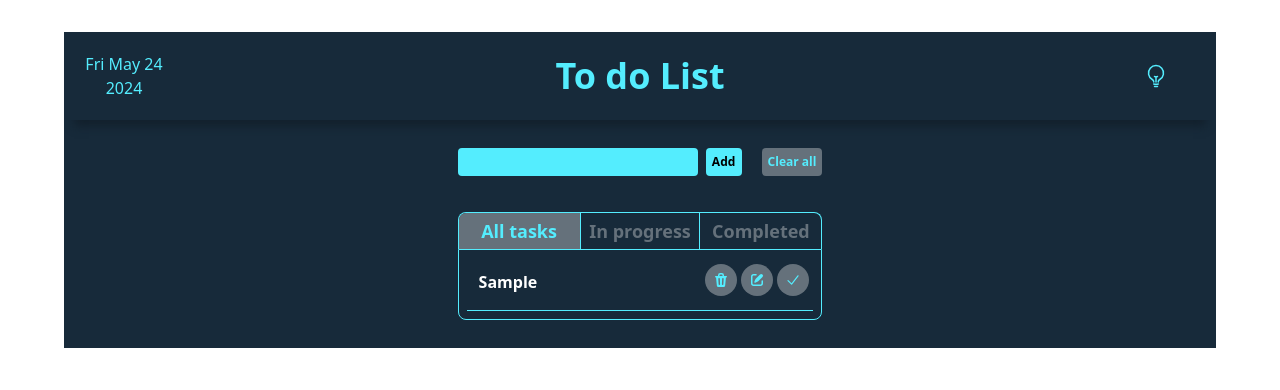
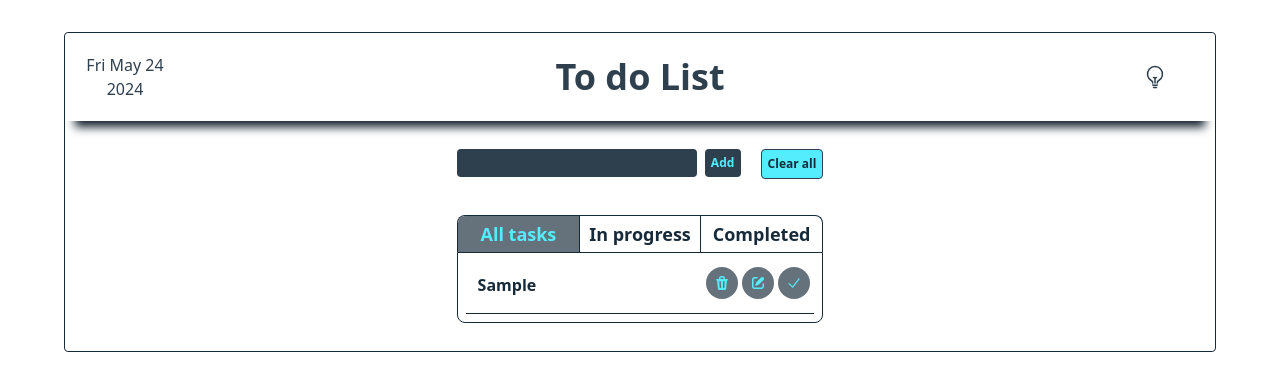
Before and after one commit to Rinakat225/Todo-list, a React (Create React App) app: page / in a window 1280 px wide. Both pictures are taken after typing "Sample" into the empty fields and a click on the button "Add". Shown: the top 390 px of the page. Built offline with nearby package versions, Linux system fonts and the light colour scheme.

Commit message:
Added dark mode switch and updated styling accordingly

```diff
--- a/src/App.js
+++ b/src/App.js
@@ -9,17 +9,25 @@ function classNames(...classes) {
 }
 
 export default function App() {
+    const [newTask, setNewTask] = useState('');
     const [userInput, setUserInput] = useState([]);
     const [showTasks, setShowTasks] = useState(false);
     const [edit, setEdit] = useState(null);
     const [editedInput, setEditedInput] = useState('');
     const [currentTab, setCurrentTab] = useState('all');
+    const [dark, setDark] = useState(false);
+
+    function handleDarkMode() {
+        setDark(!dark);
+        document.body.classList.toggle('dark');
+    }
 
     function handleAddNewTask(task) {
         setUserInput((previousTasks) => [...previousTasks, task]);
     }
 
     function handleClearAll() {
+        setNewTask('');
         setUserInput([]);
         setShowTasks(false);
     }
@@ -77,11 +85,11 @@ export default function App() {
     ).toDateString();
 
     return (
-        <div className="flex flex-col bg-[#172a3a] max-w-6xl h-auto mt-8 mx-auto">
-            <div className="text-[#54edfe] p-5 flex text-center items-center justify-between shadow-[0_16px_9px_-10px_rgba(18,32,44,1)]">
+        <div className="border-[#172a3a] border-[1px] rounded flex flex-col bg-white bg-[#ddfbff] dark:bg-[#172a3a] max-w-6xl h-auto mt-8 mx-auto">
+            <div className="text-[#2e3f4e] dark:text-[#54edfe] p-5 flex text-center items-center justify-between shadow-[0_16px_9px_-10px_rgba(18,32,44,1)]">
                 <span className="text-md w-20">{date}</span>
                 <h1 className="text-4xl font-bold ">To do List</h1>
-                <button className=" text-md">
+                <button onClick={() => handleDarkMode()}>
                     <svg
                         xmlns="http://www.w3.org/2000/svg"
                         fill="none"
@@ -101,6 +109,8 @@ export default function App() {
 
             <div className="self-center text-white ">
                 <NewTasks
+                    newTask={newTask}
+                    setNewTask={setNewTask}
                     onAddNewTask={handleAddNewTask}
                     onClearAll={handleClearAll}
                     userInput={userInput}
@@ -116,7 +126,7 @@ export default function App() {
                 )}
 
                 {showTasks ? (
-                    <div className="border-solid border-[1px] border-[#54edfe] rounded-b-lg mb-7">
+                    <div className="border-solid border-[1px] border-[#172a3a] dark:border-[#54edfe] rounded-b-lg mb-7">
                         {handleFilteredTasks().map((input) => (
                             <TaskList
                                 userInput={input.newTask}
--- a/src/components/NewTasks.js
+++ b/src/components/NewTasks.js
@@ -1,9 +1,13 @@
 import {useState} from 'react';
 import React from 'react';
 
-export default function NewTasks({onAddNewTask, onClearAll, onShowTasks}) {
-    const [newTask, setNewTask] = useState('');
-
+export default function NewTasks({
+    newTask,
+    setNewTask,
+    onAddNewTask,
+    onClearAll,
+    onShowTasks,
+}) {
     function handleSubmit(e) {
         e.preventDefault();
 
@@ -22,18 +26,18 @@ export default function NewTasks({onAddNewTask, onClearAll, onShowTasks}) {
         <div className="flex justify-center text-xs ">
             <form onSubmit={handleSubmit}>
                 <input
-                    className="bg-[#54edfe]  text-black rounded mr-2 p-1.5 mt-7 mb-9 w-60"
+                    className="bg-[#2e3f4e] dark:bg-[#54edfe] text-[#54edfe] font-bold dark:text-black rounded mr-2 p-1.5 mt-7 mb-9 w-60"
                     type="text"
                     value={newTask}
                     onChange={(event) => setNewTask(event.target.value)}
                 />
-                <button className="bg-[#54edfe] text-black rounded mr-5 p-1.5 font-bold w-9">
+                <button className="bg-[#2e3f4e] dark:bg-[#54edfe] text-[#54edfe] dark:text-black rounded mr-5 p-1.5 font-bold w-9">
                     Add
                 </button>
             </form>
 
             <button
-                className="bg-[#65717b] text-[#54edfe] rounded p-1.5 font-semibold w-13 mt-7 mb-9"
+                className="border-solid border-[1px] border-[#2e3f4e] bg-[#54edfe] dark:bg-[#65717b] text-[#172a3a] dark:text-[#54edfe] rounded p-1.5 font-semibold w-13 mt-7 mb-9"
                 onClick={() => onClearAll()}
             >
                 Clear all
--- a/src/components/Tabs.js
+++ b/src/components/Tabs.js
@@ -1,10 +1,10 @@
 export default function Tabs({setCurrentTab, currentTab}) {
     return (
-        <div className="font-semibold text-[#65717b] overflow-hidden flex justify-between text-lg border-solid border-b-0 border-[1px] border-[#54edfe] rounded-t-lg ">
+        <div className="font-semibold text-[#172a3a] dark:text-[#65717b] overflow-hidden flex justify-between text-lg border-solid border-b-0 border-[1px] border-[#172a3a] dark:border-[#54edfe] rounded-t-lg ">
             <button
                 className={
                     currentTab === 'all'
-                        ? 'w-1/3 bg-[#65717b] text-[#54edfe] '
+                        ? 'w-1/3 bg-[#65717b] dark:bg-[#65717b] text-[#54edfe] '
                         : 'p-1 w-1/3'
                 }
                 onClick={() => setCurrentTab('all')}
@@ -14,8 +14,8 @@ export default function Tabs({setCurrentTab, currentTab}) {
             <button
                 className={
                     currentTab === 'inProgress'
-                        ? 'w-1/3 bg-[#65717b] text-[#54edfe] '
-                        : 'p-1 border-solid border-[#54edfe] border-r-[1px] border-l-[1px] w-1/3 '
+                        ? 'w-1/3 bg-[#65717b]  dark:bg-[#65717b] text-[#54edfe] '
+                        : 'p-1 border-solid border-[#172a3a] dark:border-[#54edfe] border-r-[1px] border-l-[1px] w-1/3 '
                 }
                 onClick={() => setCurrentTab('inProgress')}
             >
@@ -24,7 +24,7 @@ export default function Tabs({setCurrentTab, currentTab}) {
             <button
                 className={
                     currentTab === 'completed'
-                        ? 'w-1/3 bg-[#65717b] text-[#54edfe] '
+                        ? 'w-1/3 bg-[#65717b]  dark:bg-[#65717b] text-[#54edfe] '
                         : 'p-1 w-1/3'
                 }
                 onClick={() => setCurrentTab('completed')}
--- a/src/components/TaskList.js
+++ b/src/components/TaskList.js
@@ -18,15 +18,15 @@ export default function TaskList({
             <div
                 className={
                     completed
-                        ? 'text-base font-semibold flex justify-between p-3 gap-8 text-[#65717b] line-through decoration-[#54edfe] decoration-2'
-                        : 'text-base font-semibold flex justify-between p-3 gap-8'
+                        ? 'text-base font-semibold flex justify-between p-3 gap-8 line-through  dark:decoration-[#54edfe] decoration-2 text-[#65717b] dark:text-[#65717b] '
+                        : 'text-[#172a3a] dark:text-[#54edfe] text-base font-semibold flex justify-between p-3 gap-8 '
                 }
             >
                 <ul>
                     <li key={id}>
                         {edit === id ? (
                             <input
-                                className="bg-[#54edfe] text-black rounded w-30"
+                                className="bg-[#65717b] dark:bg-[#54edfe] text-[#54edfe] dark:text-black rounded w-30"
                                 type="text"
                                 value={editedInput}
                                 onChange={(event) =>
@@ -167,7 +167,7 @@ export default function TaskList({
                     )}
                 </div>
             </div>
-            <hr className="mt-1 border-[#54edfe] border-[0.1] min-w-72  grow" />
+            <hr className="mt-1 border-[#172a3a] dark:border-[#54edfe] border-[0.1] min-w-72  grow" />
         </div>
     );
 }
--- a/tailwind.config.js
+++ b/tailwind.config.js
@@ -1,6 +1,7 @@
 /** @type {import('tailwindcss').Config} */
 module.exports = {
-    content: ['./src/**/*.{js,jsx,ts,tsx}'],
+    content: ['./index.html', './src/**/*.{js,jsx,ts,tsx}'],
+    darkMode: 'class',
     theme: {
         extend: {},
     },
```
